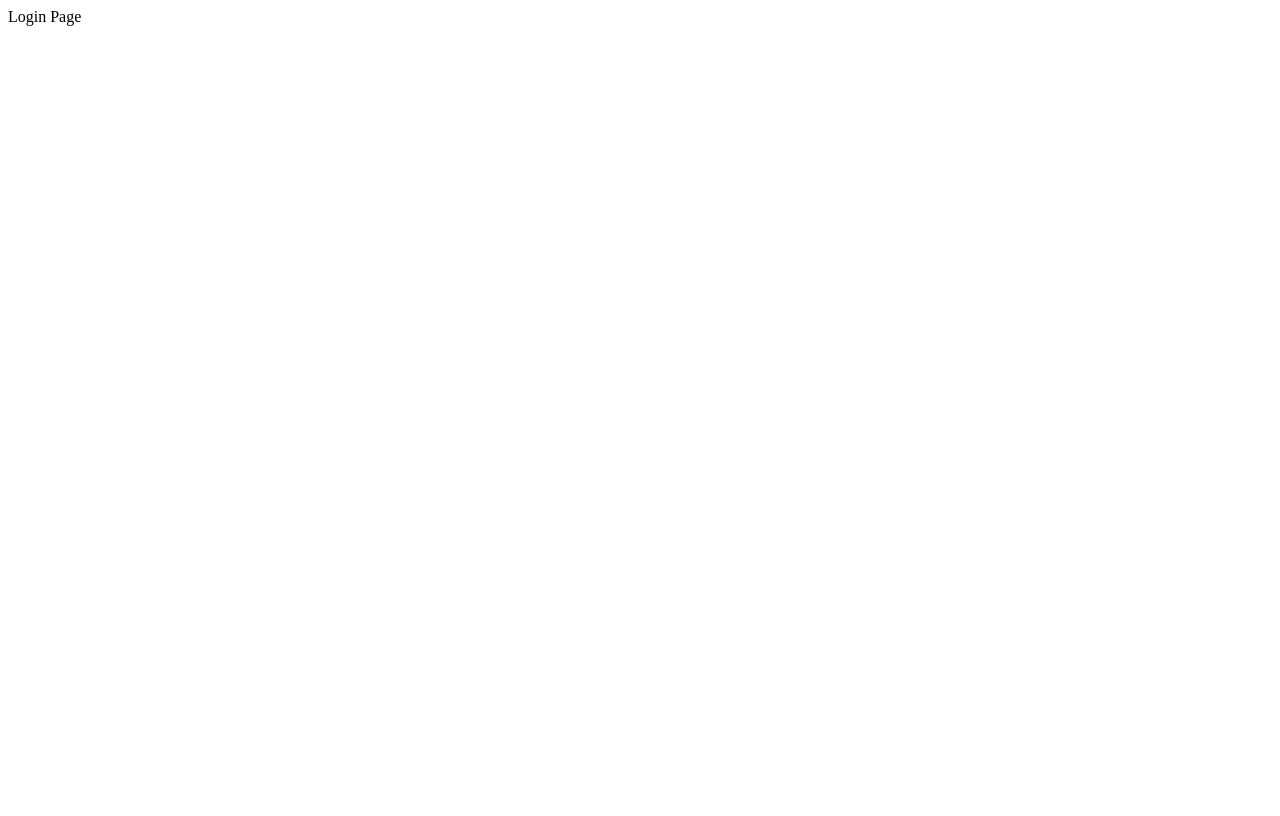
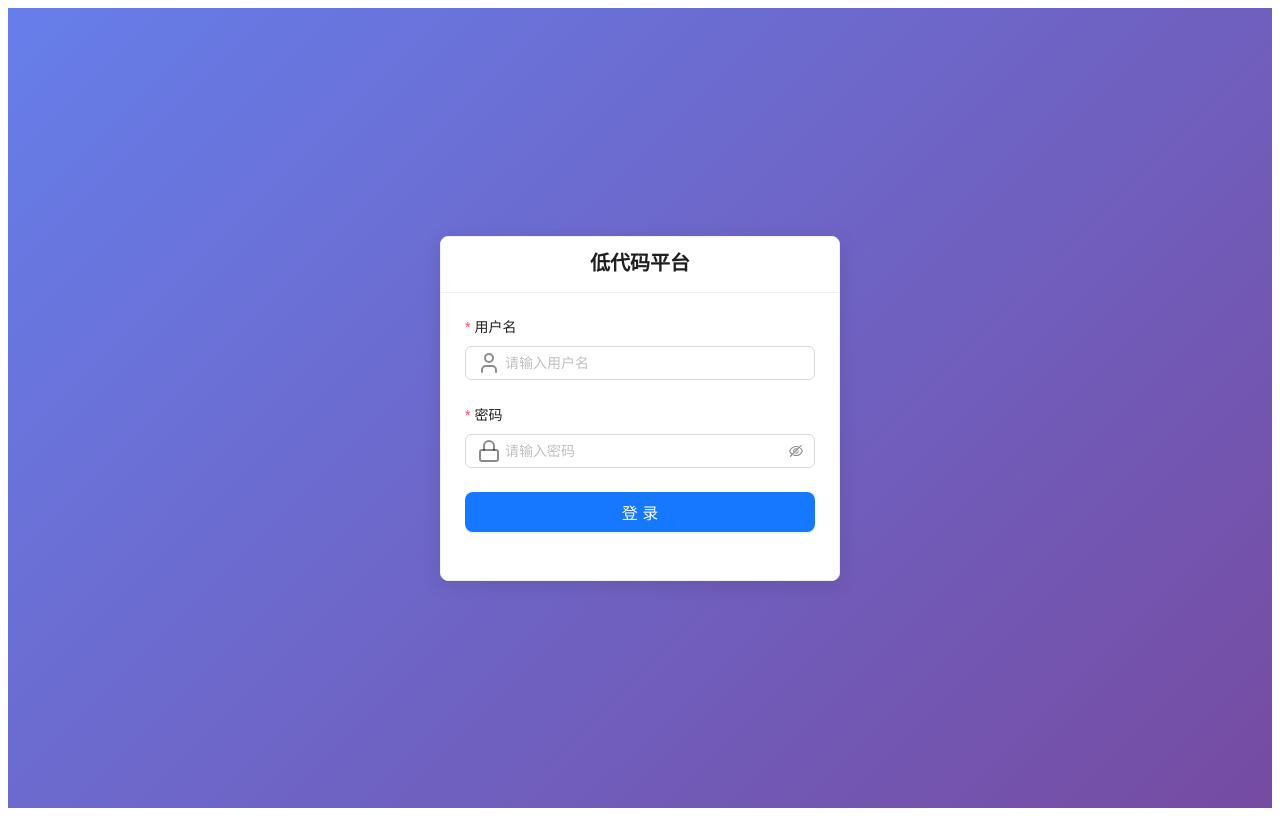
Before and after one commit to codeyangyf/no-code, a React (Vite) app in the folder frontend/: page / in a window 1280 px wide. Built offline with nearby package versions, Linux system fonts and the light colour scheme.

Commit message:
feat: 前端登录页与首页（Ant Design布局）

```diff
--- a/frontend/src/pages/Dashboard.tsx
+++ b/frontend/src/pages/Dashboard.tsx
@@ -1,5 +1,90 @@
+import { Layout, Menu, Avatar, Dropdown } from 'antd'
+import { LayoutDashboard, Settings, Users, FolderOpen, LogOut } from 'lucide-react'
+import { useAuth } from '../hooks/useAuth'
+
+const { Header, Sider, Content } = Layout
+
 function Dashboard() {
-  return <div>Dashboard Page</div>
+  const { user, handleLogout } = useAuth()
+
+  const menuItems = [
+    { key: '1', icon: <Settings />, label: '设置' },
+    { key: '2', icon: <Users />, label: '用户管理' },
+    { type: 'divider' as const },
+    {
+      key: '3',
+      icon: <LogOut />,
+      label: '退出登录',
+      onClick: handleLogout
+    }
+  ]
+
+  const sideMenuItems = [
+    { key: '1', icon: <LayoutDashboard />, label: '仪表盘' },
+    { key: '2', icon: <FolderOpen />, label: '项目管理' },
+    { key: '3', icon: <Users />, label: '成员管理' },
+    { key: '4', icon: <Settings />, label: '系统设置' }
+  ]
+
+  return (
+    <Layout style={{ minHeight: '100vh' }}>
+      <Sider
+        theme="light"
+        style={{ borderRight: '1px solid #f0f0f0' }}
+      >
+        <div
+          style={{
+            padding: '16px',
+            fontSize: '18px',
+            fontWeight: 'bold',
+            textAlign: 'center',
+            color: '#667eea'
+          }}
+        >
+          低代码平台
+        </div>
+        <Menu
+          mode="inline"
+          defaultSelectedKeys={['1']}
+          items={sideMenuItems}
+        />
+      </Sider>
+
+      <Layout>
+        <Header
+          style={{
+            padding: '0 24px',
+            background: '#fff',
+            borderBottom: '1px solid #f0f0f0',
+            display: 'flex',
+            alignItems: 'center',
+            justifyContent: 'space-between'
+          }}
+        >
+          <span style={{ fontSize: '16px', fontWeight: 'bold' }}>仪表盘</span>
+          <Dropdown menu={{ items: menuItems }}>
+            <div
+              style={{
+                display: 'flex',
+                alignItems: 'center',
+                cursor: 'pointer',
+                gap: '8px'
+              }}
+            >
+              <Avatar>{user?.realName?.charAt(0) || user?.username?.charAt(0) || 'U'}</Avatar>
+              <span>{user?.realName || user?.username}</span>
+            </div>
+          </Dropdown>
+        </Header>
+
+        <Content style={{ padding: '24px', background: '#f5f5f5' }}>
+          <div style={{ fontSize: '14px', color: '#666' }}>
+            欢迎使用低代码平台！这是您的仪表盘页面。
+          </div>
+        </Content>
+      </Layout>
+    </Layout>
+  )
 }
 
 export default Dashboard
--- a/frontend/src/pages/Login.tsx
+++ b/frontend/src/pages/Login.tsx
@@ -1,5 +1,81 @@
+
+import { Card, Form, Input, Button, message } from 'antd'
+import { User, Lock } from 'lucide-react'
+import { useNavigate } from 'react-router-dom'
+import { useAuth } from '../hooks/useAuth'
+
 function Login() {
-  return <div>Login Page</div>
+  const [form] = Form.useForm()
+  const navigate = useNavigate()
+  const { loading, handleLogin } = useAuth()
+
+  const onFinish = async (values: { username: string; password: string }) => {
+    const success = await handleLogin(values.username, values.password)
+    if (success) {
+      message.success('登录成功')
+      navigate('/dashboard')
+    } else {
+      message.error('用户名或密码错误')
+    }
+  }
+
+  return (
+    <div style={{
+      minHeight: '100vh',
+      display: 'flex',
+      alignItems: 'center',
+      justifyContent: 'center',
+      background: 'linear-gradient(135deg, #667eea 0%, #764ba2 100%)'
+    }}>
+      <Card
+        style={{ width: 400, boxShadow: '0 4px 20px rgba(0,0,0,0.1)' }}
+        title={<div style={{ textAlign: 'center', fontSize: 20, fontWeight: 'bold' }}>
+          低代码平台
+        </div>}
+      >
+        <Form
+          form={form}
+          name="login"
+          onFinish={onFinish}
+          layout="vertical"
+        >
+          <Form.Item
+            name="username"
+            label="用户名"
+            rules={[{ required: true, message: '请输入用户名' }]}
+          >
+            <Input
+              prefix={<User style={{ color: 'rgba(0,0,0,0.45)' }} />}
+              placeholder="请输入用户名"
+            />
+          </Form.Item>
+
+          <Form.Item
+            name="password"
+            label="密码"
+            rules={[{ required: true, message: '请输入密码' }]}
+          >
+            <Input.Password
+              prefix={<Lock style={{ color: 'rgba(0,0,0,0.45)' }} />}
+              placeholder="请输入密码"
+            />
+          </Form.Item>
+
+          <Form.Item>
+            <Button
+              type="primary"
+              htmlType="submit"
+              block
+              loading={loading}
+              size="large"
+            >
+              登录
+            </Button>
+          </Form.Item>
+        </Form>
+      </Card>
+    </div>
+  )
 }
 
 export default Login
```
Also changed, not shown: 4 other files (tests, documents, lock files or other folders).
